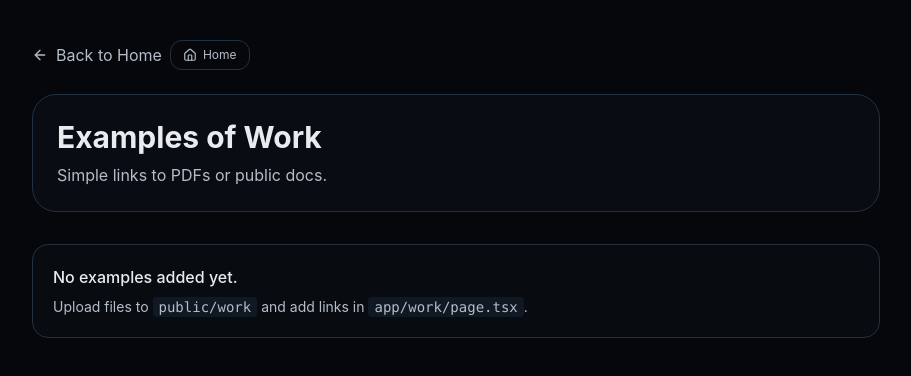
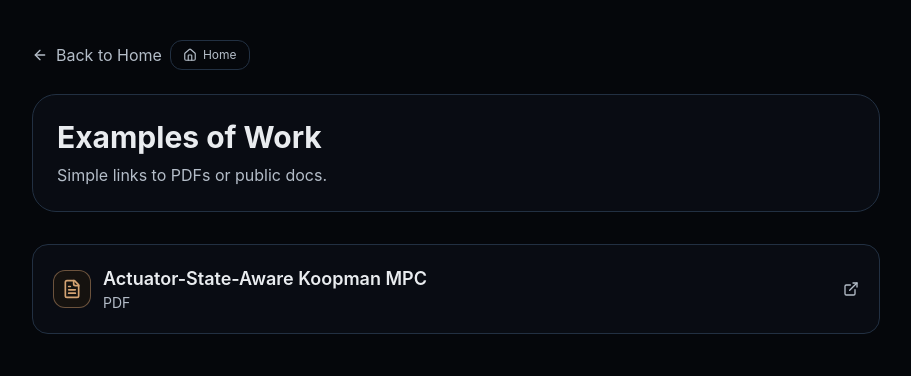
Before and after one commit to MatlabMonkey/Monkey-site, a Next.js app: page /work in a window 1280 px wide. Shown: the top 376 px of the page, without its empty margins (184-1095 px from the left). Built offline with nearby package versions, Linux system fonts and the light colour scheme.

Commit message:
Add Brown Actuator-State-Aware Koopman MPC PDF to public work examples

```diff
--- a/app/work/page.tsx
+++ b/app/work/page.tsx
@@ -8,8 +8,11 @@ type WorkSample = {
 }
 
 const WORK_SAMPLES: WorkSample[] = [
-  // Add your PDFs here. Example:
-  // { title: "Flight Controls Report", href: "/work/flight-controls-report.pdf", note: "PDF" },
+  {
+    title: "Actuator-State-Aware Koopman MPC",
+    href: "/work/brown-actuator-aware-koopman-mpc.pdf",
+    note: "PDF",
+  },
 ]
 
 export default function WorkSamplesPage() {
```
Also changed, not shown: 1 other file (tests, documents, lock files or other folders).
